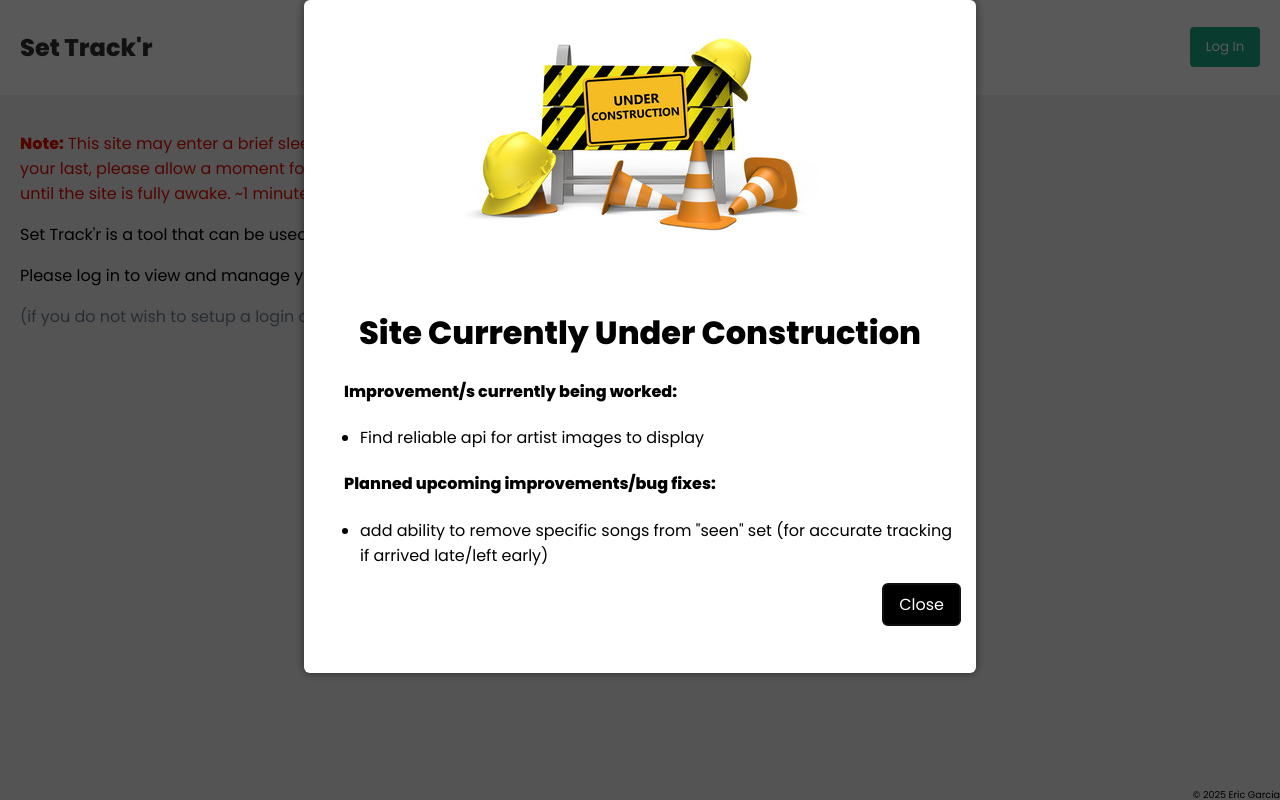
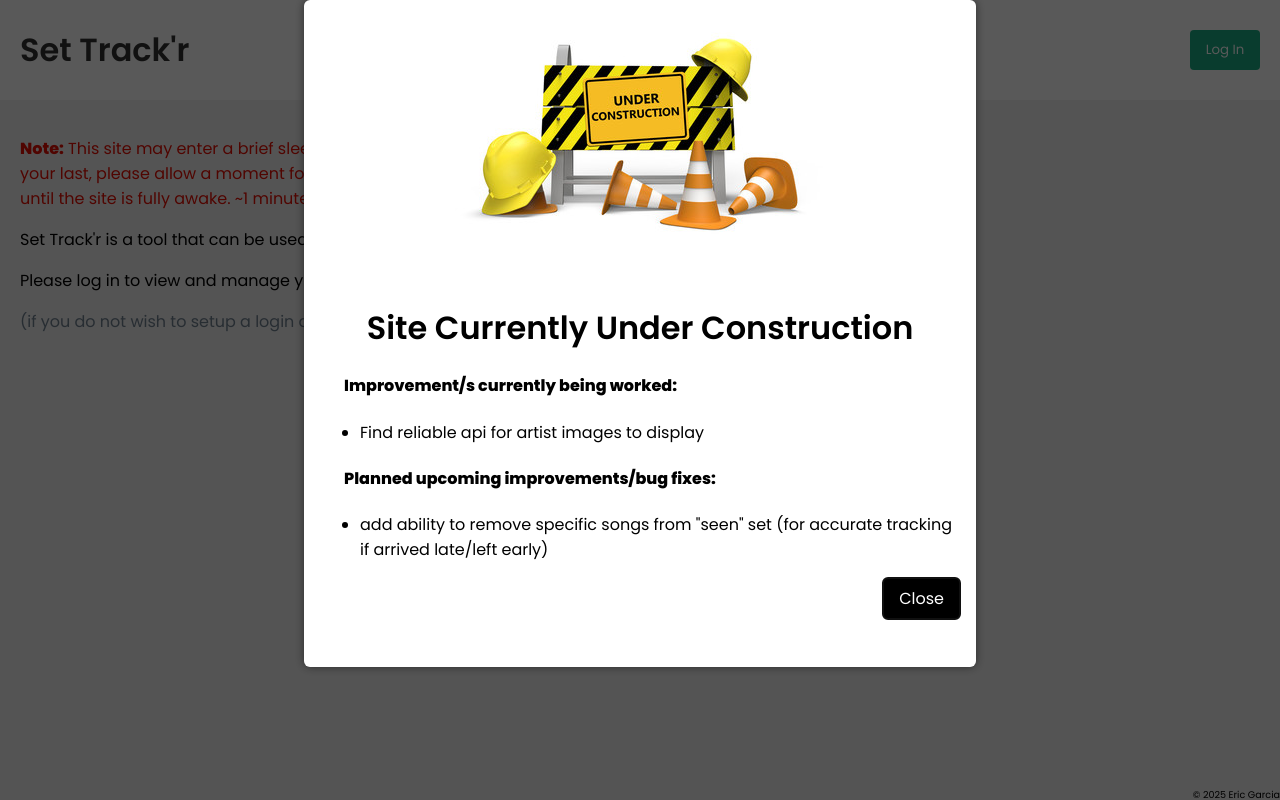
Before and after one commit to egarcia1868/Set-Track-r, a React (Create React App) app in the folder frontend/: page / in a window 1280 px wide. Built offline with nearby package versions, Linux system fonts and the light colour scheme; no server answers.

Commit message:
removed console warnging

```diff
--- a/frontend/src/index.css
+++ b/frontend/src/index.css
@@ -29,6 +29,13 @@ header .nav-greeting {
 header a {
   color: #333;
   text-decoration: none;
+}
+
+/* General h1 styling to prevent browser warnings */
+h1 {
+  font-size: 2rem;
+  margin: 1rem 0;
+  font-weight: 600;
 }
 
 #shows-table {
```
